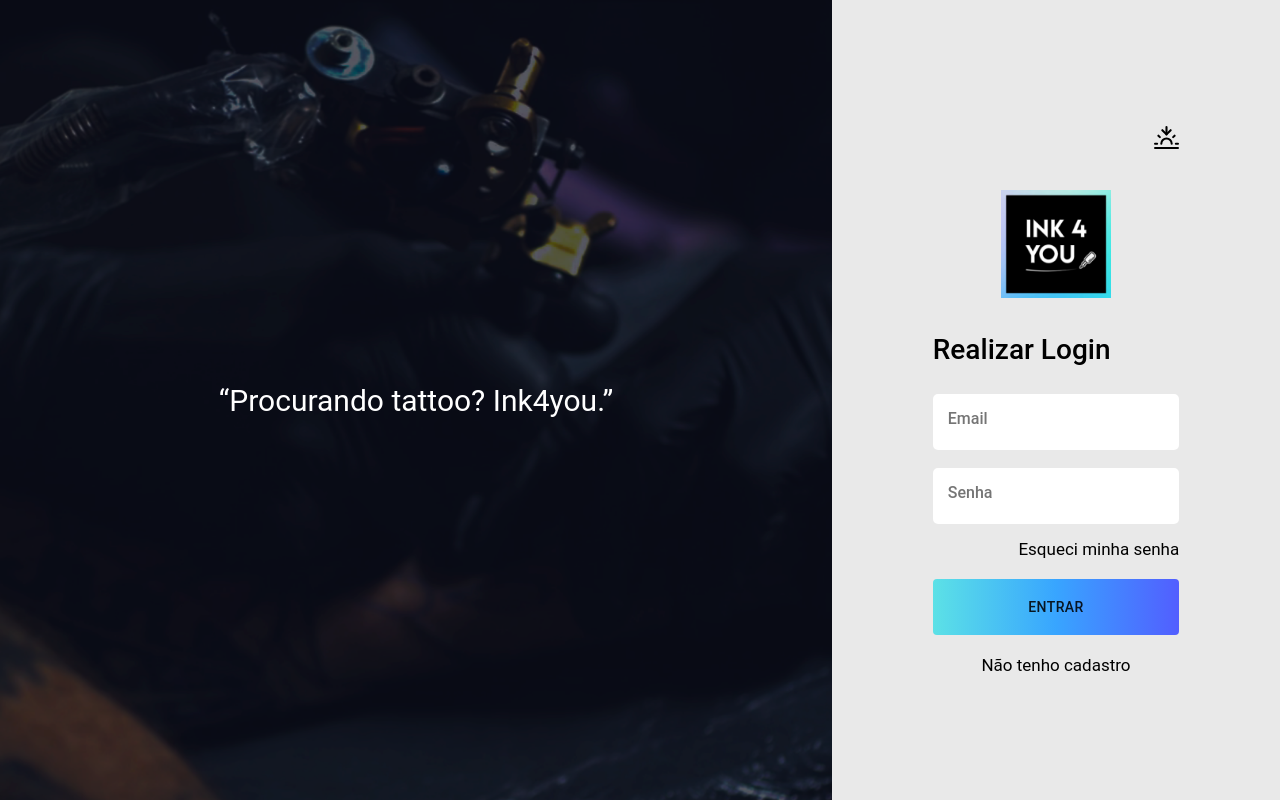
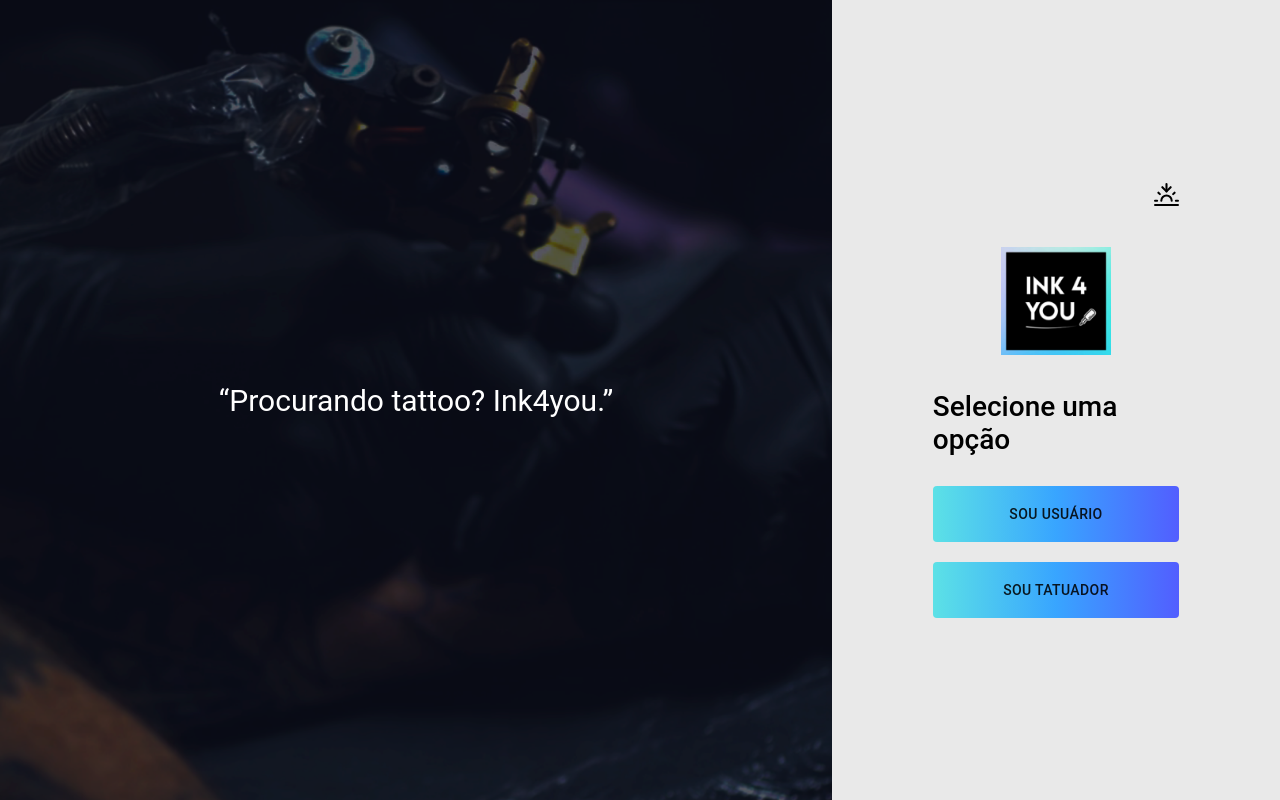
Before and after one commit to Ink4You/Ink4You-Web, a React (Create React App) app: page / in a window 1280 px wide. Built offline with nearby package versions, Linux system fonts and the light colour scheme.

Commit message:
feat:add-options-login-and-adjusts-enum-usertypes

```diff
--- /dev/null
+++ b/src/components/EnumUserTypes/index.js
@@ -0,0 +1,6 @@
+const usersTypes = {
+    TATTOOARTIST: 'TattooArtist',
+    USER: 'User'
+}
+
+export default usersTypes;
--- a/src/components/Input/index.jsx
+++ b/src/components/Input/index.jsx
@@ -19,7 +19,7 @@ function Input(props) {
                 marginRight: marginRight + 'px',
             }}>
             <input
-                type="text"
+                type={props.type}
                 placeholder=" "
                 required
                 style={{
--- a/src/pages/Login/index.jsx
+++ b/src/pages/Login/index.jsx
@@ -6,24 +6,69 @@ import InitialSideImage from '../../components/InitialSideImage';
 import FormHeader from '../../components/FormHeader';
 import { Button } from '@material-ui/core';
 import { useHistory } from 'react-router-dom';
+import UsersTypes from '../../components/EnumUserTypes';
 import api from '../../api';
 
 function Login() {
     const [step, setStep] = useState(0);
+    const [userType, setUserType] = useState(0);
     const [email, setEmail] = useState('');
     const [password, setPassword] = useState('');
     const [erroAutentication, setErrorAutenticatin] = useState(false);
     const history = useHistory();
 
 
-    async function handleLogin(){
-        try{
-            const {data} = await api.get(`/tatuadores/login/${email}/${password}`);
-            localStorage.setItem('@dataUser', JSON.stringify(data));
-            history.push('/Home');
-        }catch(err){
+    async function handleLogin() {
+        try {
+            if(UsersTypes.TATTOOARTIST){
+                const { data } = await api.get(`/tatuadores/login/${email}/${password}`);
+                localStorage.setItem('@dataUser', JSON.stringify(data));
+                history.push('/Home');
+            }else{
+                const { data } = await api.get(`/usuarios/login/${email}/${password}`);
+                localStorage.setItem('@dataUser', JSON.stringify(data));
+                history.push('/Home');
+            }
+
+        } catch (err) {
             setErrorAutenticatin(true);
         }
+    }
+
+
+    function OptionsLoginStep() {
+        return (
+            <div className="form-container">
+                <FormHeader text="Selecione uma opção" />
+
+                <div>
+                    <Button
+                        className="btn-primary"
+                        variant="contained"
+                        disableElevation
+                        fullWidth
+                        onClick={() => {
+                            setUserType(UsersTypes.USER);
+                            setStep(1);
+                        }}>
+                        Sou usuário
+                    </Button>
+                    <Button
+                        className="btn-primary"
+                        variant="contained"
+                        disableElevation
+                        fullWidth
+                        onClick={() => {
+                            setUserType(UsersTypes.TATTOOARTIST);
+                            setStep(1);
+                        }}>
+                        Sou tatuador
+                    </Button>
+                </div>
+
+            </div>
+
+        );
     }
 
 
@@ -38,14 +83,16 @@ function Login() {
 
                 <Input
                     text="Email"
+                    type="email"
                     onChange={e => setEmail(e.target.value)}
                 />
                 <Input
                     text="Senha"
+                    type="password"
                     onChange={e => setPassword(e.target.value)}
                 />
                 <div className="forgot-password">
-                    <div onClick={() => setStep(1)}>
+                    <div onClick={() => setStep(2)}>
                         <p>Esqueci minha senha</p>
                     </div>
                 </div>
@@ -71,6 +118,7 @@ function Login() {
                 <FormHeader text="Recuperar senha" description="Informe seu e-mail, e enviaremos um meio de recuperação de senha" />
                 <Input
                     text="Email"
+                    type="email"
                 />
                 <Button
                     className="btn-primary"
@@ -79,7 +127,7 @@ function Login() {
                     fullWidth>
                     Prosseguir
                 </Button>
-                <div onClick={() => setStep(0)}>
+                <div onClick={() => setStep(1)}>
                     <p className="btn-text">Cancelar</p>
                 </div>
             </div>
@@ -90,8 +138,9 @@ function Login() {
         <section className="container">
             <InitialSideImage phrase='“Procurando tattoo? Ink4you.”' />
             <section className="form">
-                {step === 0 && LoginStep()}
-                {step === 1 && PasswordRecuperationStep()}
+                {step === 0 && OptionsLoginStep()}
+                {step === 1 && LoginStep()}
+                {step === 2 && PasswordRecuperationStep()}
             </section>
         </section>
     );
--- a/src/pages/Register/index.jsx
+++ b/src/pages/Register/index.jsx
@@ -4,6 +4,7 @@ import FormHeader from '../../components/FormHeader';
 import Input from '../../components/Input';
 import { Button, FormGroup, FormControlLabel, Switch, Stepper, Step, StepButton } from '@material-ui/core';
 import InstagramIcon from '../../img/instagramIcon.png';
+import UsersTypes from '../../components/EnumUserTypes';
 import api from '../../api';
 import './styles.css';
 
@@ -37,10 +38,10 @@ function Register() {
     const [userType, setUserType] = useState(0);
     const [instagramIntegration, setinstagramIntegration] = useState(false);
 
-    const users = {
-        TATTOOARTIST: 'TattooArtist',
-        USER: 'User'
-    }
+    // const users = {
+    //     TATTOOARTIST: 'TattooArtist',
+    //     USER: 'User'
+    // }
 
     function handleApi(){
         console.log("Chamando api");
@@ -58,7 +59,7 @@ function Register() {
                         disableElevation
                         fullWidth
                         onClick={() => {
-                            setUserType(users.USER);
+                            setUserType(UsersTypes.USER);
                             nextStep();
                         }}>
                         Quero me tatuar
@@ -69,7 +70,7 @@ function Register() {
                         disableElevation
                         fullWidth
                         onClick={() => {
-                            setUserType(users.TATTOOARTIST);
+                            setUserType(UsersTypes.TATTOOARTIST);
                             nextStep();
                             handleApi();
                         }}>
@@ -87,10 +88,10 @@ function Register() {
         return (
             <div className="form-elements">
                 <Input text="Nome" />
-                {userType === users.TATTOOARTIST &&
+                {userType === UsersTypes.TATTOOARTIST &&
                     <Input text="CNPJ" />
                 }
-                {userType === users.USER &&
+                {userType === UsersTypes.USER &&
                     <>
                         <Input text="CPF" />
                         <Input text="Data nascimento" />
@@ -120,7 +121,7 @@ function Register() {
         return (
             <div className="form-elements">
                 <Input text="CEP" />
-                {userType === users.TATTOOARTIST &&
+                {userType === UsersTypes.TATTOOARTIST &&
                     <Input
                         text="Cidade"
                         disabled={true}
@@ -160,7 +161,7 @@ function Register() {
         return (
             <div className="form-elements">
                 <Input text="Email" />
-                {userType === users.TATTOOARTIST &&
+                {userType === UsersTypes.TATTOOARTIST &&
                     <>
                         <div className="smallButtonsContainer">
                             <Input
@@ -197,7 +198,7 @@ function Register() {
                         </div>
                     </>
                 }
-                {userType === users.USER &&
+                {userType === UsersTypes.USER &&
                     <>
                         <Input
                             text="Senha"
```
Also changed, not shown: 1 other file (tests, documents, lock files or other folders).
